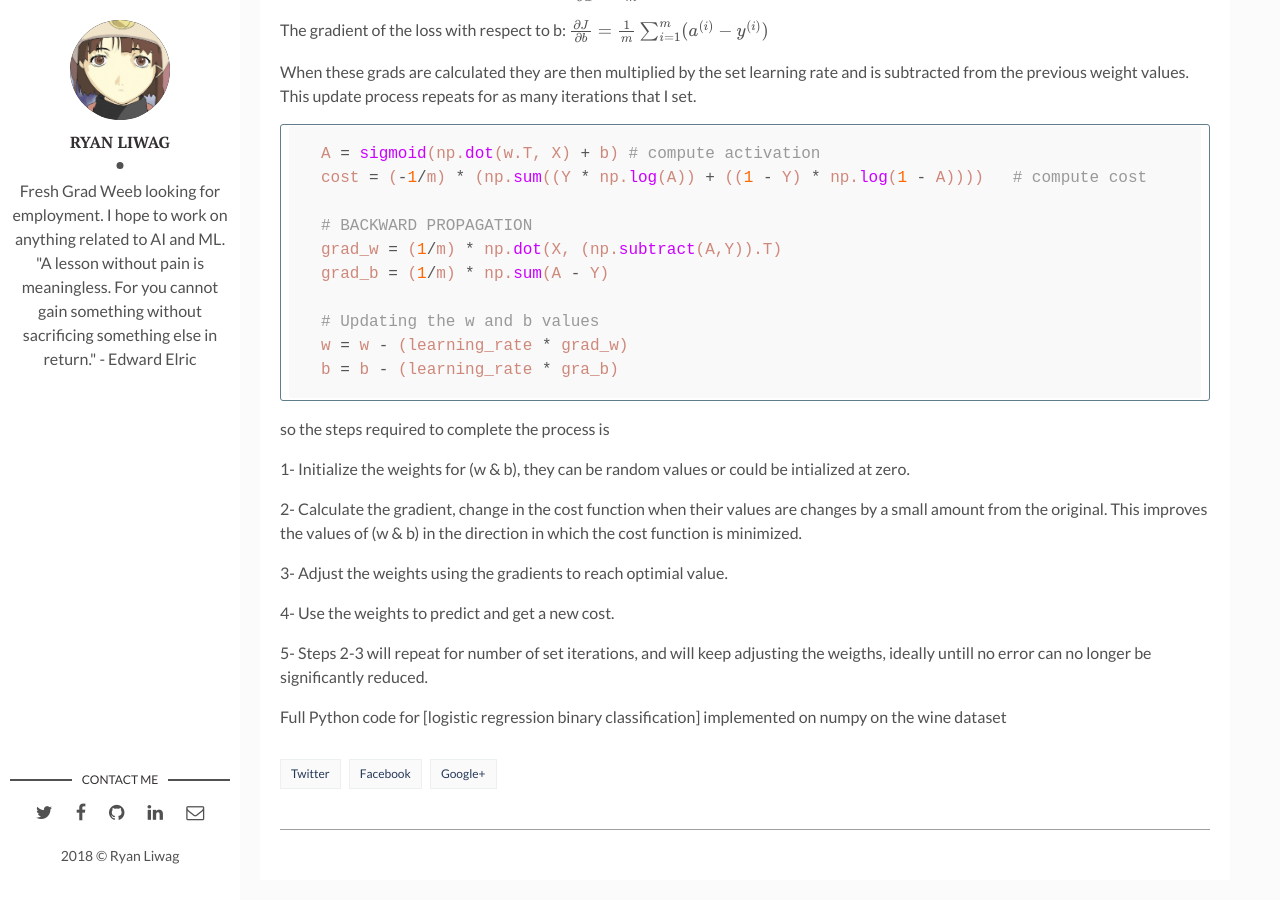
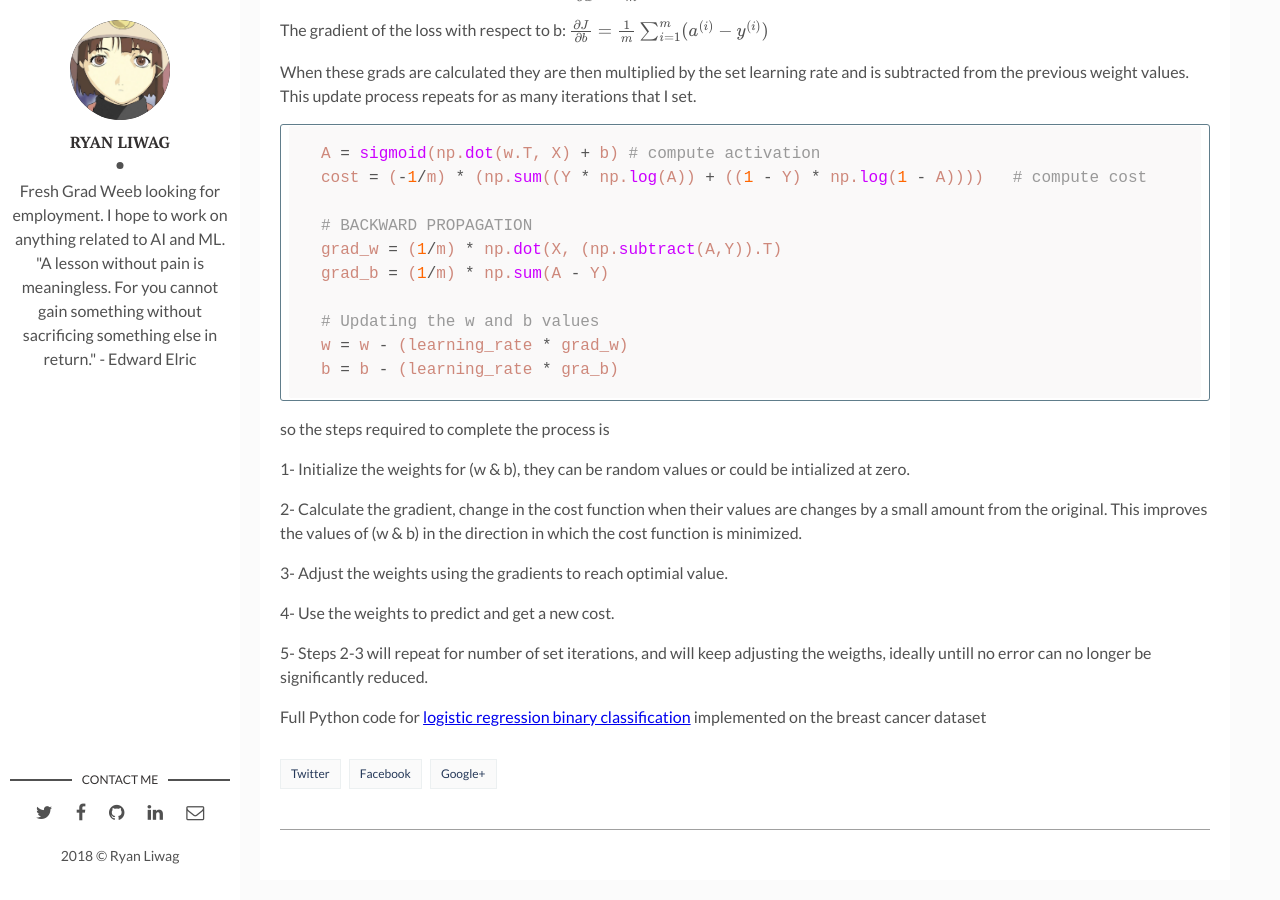
Before and after one commit to ryanliwag/ryanliwag.github.io, a Jekyll site: the page built from _posts/2018-02-23-Logisitc-Regression.markdown, in a window 1280 px wide and 900 px high, scrolled down 1220 px. Built offline with Jekyll 4.4.1, drawn with Linux system fonts in a browser that asks for light colours; formulas are drawn with MathJax 3.

Commit message:
fix link issue

```diff
--- a/_posts/2018-02-23-Logisitc-Regression.markdown
+++ b/_posts/2018-02-23-Logisitc-Regression.markdown
@@ -71,4 +71,4 @@ so the steps required to complete the process is
 
 5- Steps 2-3 will repeat for number of set iterations, and will keep adjusting the weigths, ideally untill no error can no longer be significantly reduced.
 
-Full Python code for [logistic regression binary classification] implemented on numpy on the wine dataset
+Full Python code for [logistic regression binary classification](https://github.com/ryanliwag/ryanliwag.github.io/blob/master/notebooks/logistic-regression.ipynb) implemented on the breast cancer dataset
```
Also changed, not shown: 1 other file.
